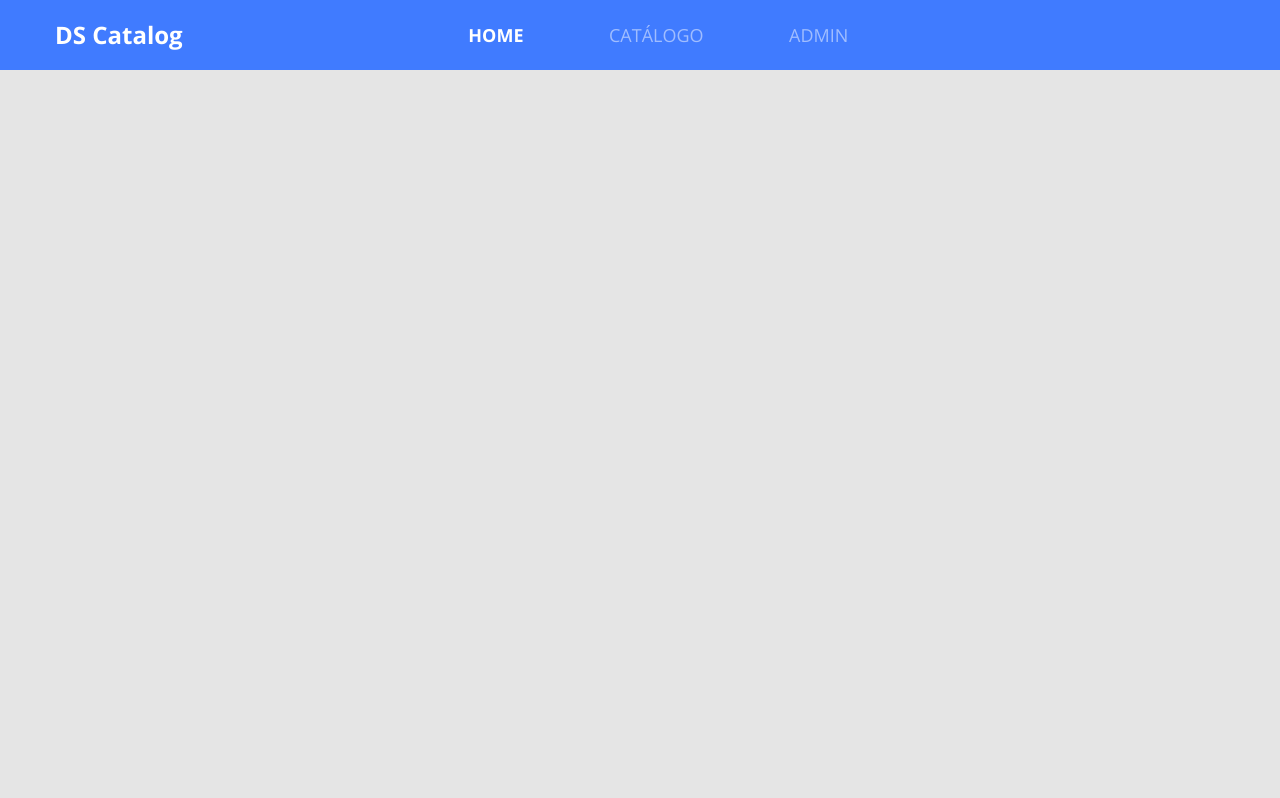
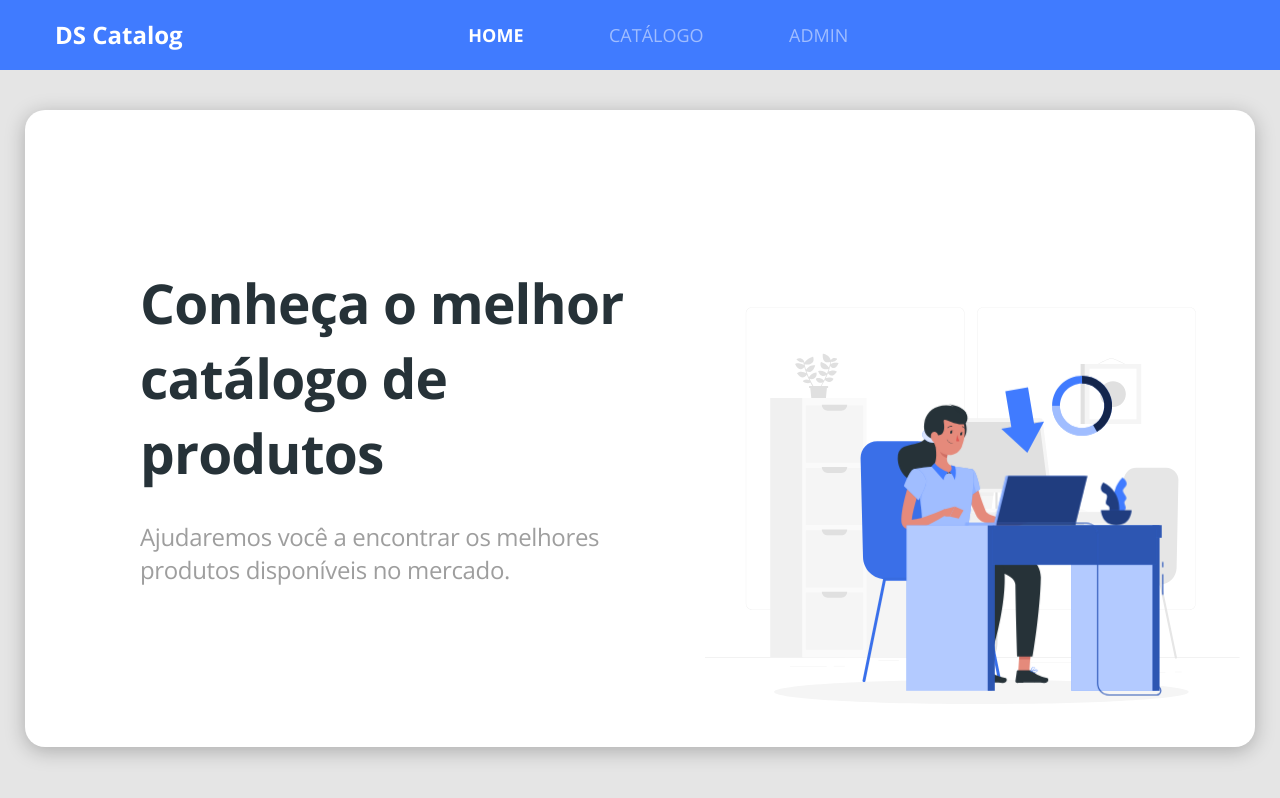
Before and after one commit to luperciofferraz/dscatalog, a React (Create React App) app in the folder front-web/: page / in a window 1280 px wide. Built offline with nearby package versions, Linux system fonts and the light colour scheme; the HTML template or start-up script is replaced by a standard one.

Commit message:
Home  - First Class

```diff
--- a/front-web/package.json
+++ b/front-web/package.json
@@ -10,10 +10,12 @@
     "@types/node": "^12.0.0",
     "@types/react": "^16.9.0",
     "@types/react-dom": "^16.9.0",
+    "@types/react-router-dom": "^5.1.6",
     "bootstrap": "^4.5.2",
     "node-sass": "^4.14.1",
     "react": "^16.13.1",
     "react-dom": "^16.13.1",
+    "react-router-dom": "^5.2.0",
     "react-scripts": "3.4.3",
     "typescript": "~3.7.2"
   },
--- a/front-web/src/App.tsx
+++ b/front-web/src/App.tsx
@@ -1,13 +1,13 @@
 import React from 'react';
 import './core/assets/styles/custom.scss';
 import './app.scss';
-import Navbar from './core/components/Navbar';
+import Routes from './Routes';
 
 const App = () => {
 
     return (
 
-        <Navbar />
+        <Routes />
 
     );
 }
--- /dev/null
+++ b/front-web/src/Routes.tsx
@@ -0,0 +1,33 @@
+import React from 'react';
+import { BrowserRouter, Switch, Route } from 'react-router-dom';
+import Navbar from './core/components/Navbar';
+import Admin from './pages/Admin';
+import Catalog from './pages/Catalog';
+import Home from './pages/Home';
+
+const Routes = () => (
+
+    <BrowserRouter>
+
+        <Navbar />
+
+        <Switch>
+
+            <Route path="/" exact>
+                <Home />
+            </Route>
+
+            <Route path="/catalog">
+                <Catalog />
+            </Route>
+
+            <Route path="/admin">
+                <Admin />
+            </Route>
+
+        </Switch>
+    </BrowserRouter>
+
+);
+
+export default Routes;
--- a/front-web/src/core/components/Navbar/index.tsx
+++ b/front-web/src/core/components/Navbar/index.tsx
@@ -1,32 +1,33 @@
 import React from 'react';
 import './styles.scss';
+import { Link, NavLink } from 'react-router-dom';
 
 const Navbar = () => (
 
     <nav className = "row bg-primary main-nav">
 
         <div className="col-2">
-            <a href="link" className="nav-logo-text">
+            <Link to="/" className="nav-logo-text">
                 <h4>DS Catalog</h4>
-            </a>
+            </Link>
         </div>
         <div className="col-6 offset-2">
             <ul className="main-menu">
 
                 <li>
-                    <a href="link" className = "active">
+                    <NavLink to="/" activeClassName = "active" exact>
                         HOME
-                    </a>
+                    </NavLink>
                 </li>
                 <li>
-                    <a href="link">
+                    <NavLink to="/catalog" activeClassName = "active">
                         CATÁLOGO
-                    </a>
+                    </NavLink>
                  </li>
                  <li>
-                    <a href="link">
+                    <NavLink to="/admin" activeClassName = "active">
                         ADMIN
-                    </a>
+                    </NavLink>
                 </li>
 
             </ul>
--- /dev/null
+++ b/front-web/src/pages/Admin/index.tsx
@@ -0,0 +1,14 @@
+import React from 'react';
+
+const Admin = () => (
+
+    <div>
+        <h1>
+            Admin
+        </h1>
+    </div>
+
+
+);
+
+export default Admin;
--- /dev/null
+++ b/front-web/src/pages/Catalog/index.tsx
@@ -0,0 +1,14 @@
+import React from 'react';
+
+const Catalog = () => (
+
+    <div>
+        <h1>
+            Catalog
+        </h1>
+    </div>
+
+
+);
+
+export default Catalog;
--- /dev/null
+++ b/front-web/src/pages/Home/index.tsx
@@ -0,0 +1,38 @@
+import React from 'react';
+import './styles.scss';
+import { ReactComponent as MainImage} from '../../core/assets/images/main-image.svg';
+
+const Home = () => (
+
+    <div className="home-container">
+
+        <div className="row home-content">
+
+            <div className="col-6">
+
+                <h1 className="text-title">
+                    Conheça o melhor <br/> catálogo de produtos
+                </h1>
+
+                <p className="text-subtitle">
+
+                    Ajudaremos você a encontrar os melhores <br/> produtos disponíveis no mercado.
+
+                </p>
+
+            </div>
+
+            <div className="col-6">
+
+                <MainImage className="main-image" />
+
+            </div>
+
+        </div>
+
+    </div>
+
+
+);
+
+export default Home;
--- /dev/null
+++ b/front-web/src/pages/Home/styles.scss
@@ -0,0 +1,41 @@
+.home-container {
+
+    margin-top: 40px;
+    padding-left: 40px;
+    padding-right: 40px;
+
+}
+
+.home-content {
+
+    background-color: #FFF;
+    box-shadow: 0px 4px 20px rgba(0, 0, 0, 0.25);
+    border-radius: 20px;
+    padding-top: 155px;
+    padding-left: 100px;
+
+}
+
+.text-title {
+
+    font-size: 55px;
+    line-height: 75px;
+    letter-spacing: -0.015em;
+
+}
+
+.text-subtitle {
+
+    font-size: 24px;
+    line-height: 33px;
+    letter-spacing: -0.015em;
+    color: #9E9E9E;
+    margin-top: 30px;
+
+}
+
+.main-image {
+
+    width: 100%;
+
+}
```
Also changed, not shown: front-web/src/core/assets/images/main-image.svg (added), 1 other file (tests, documents, lock files or other folders).
